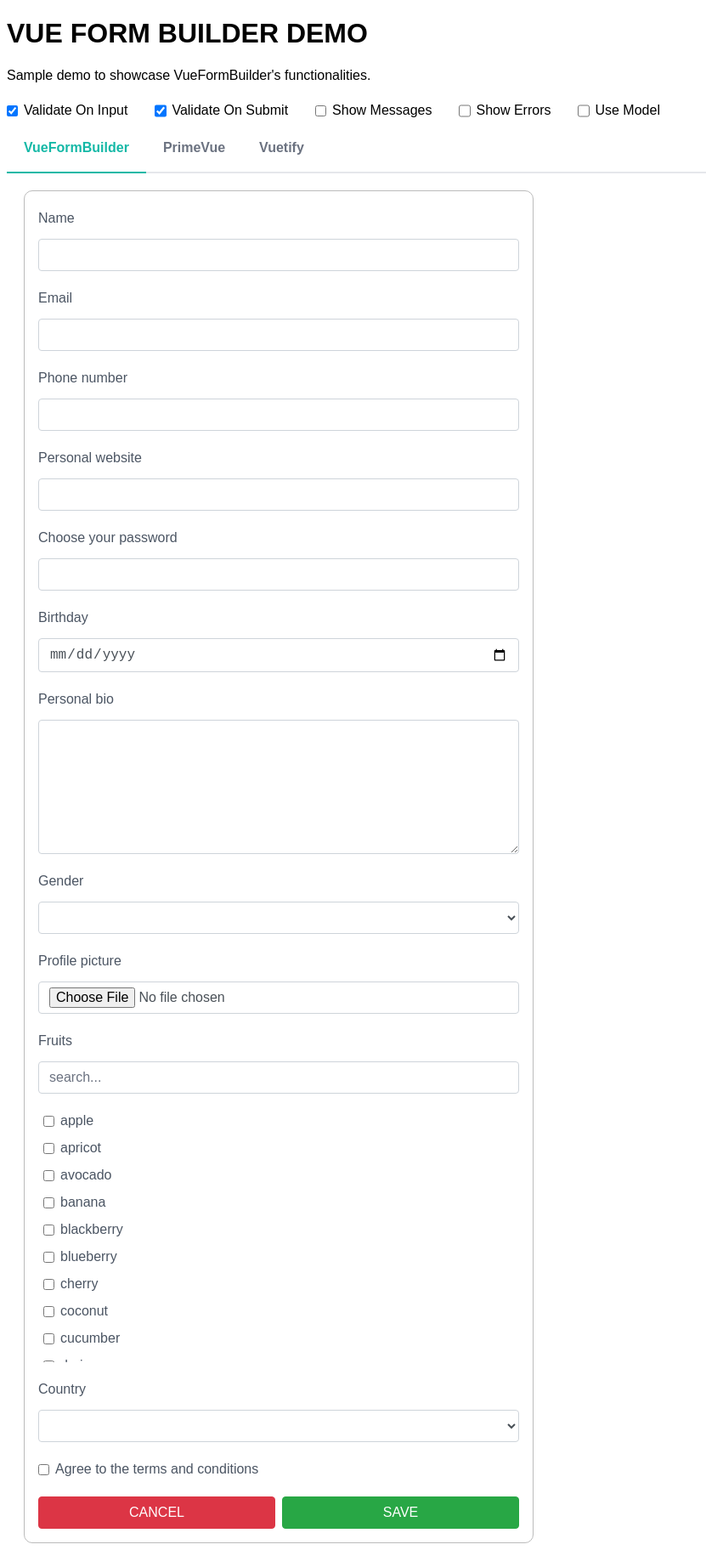
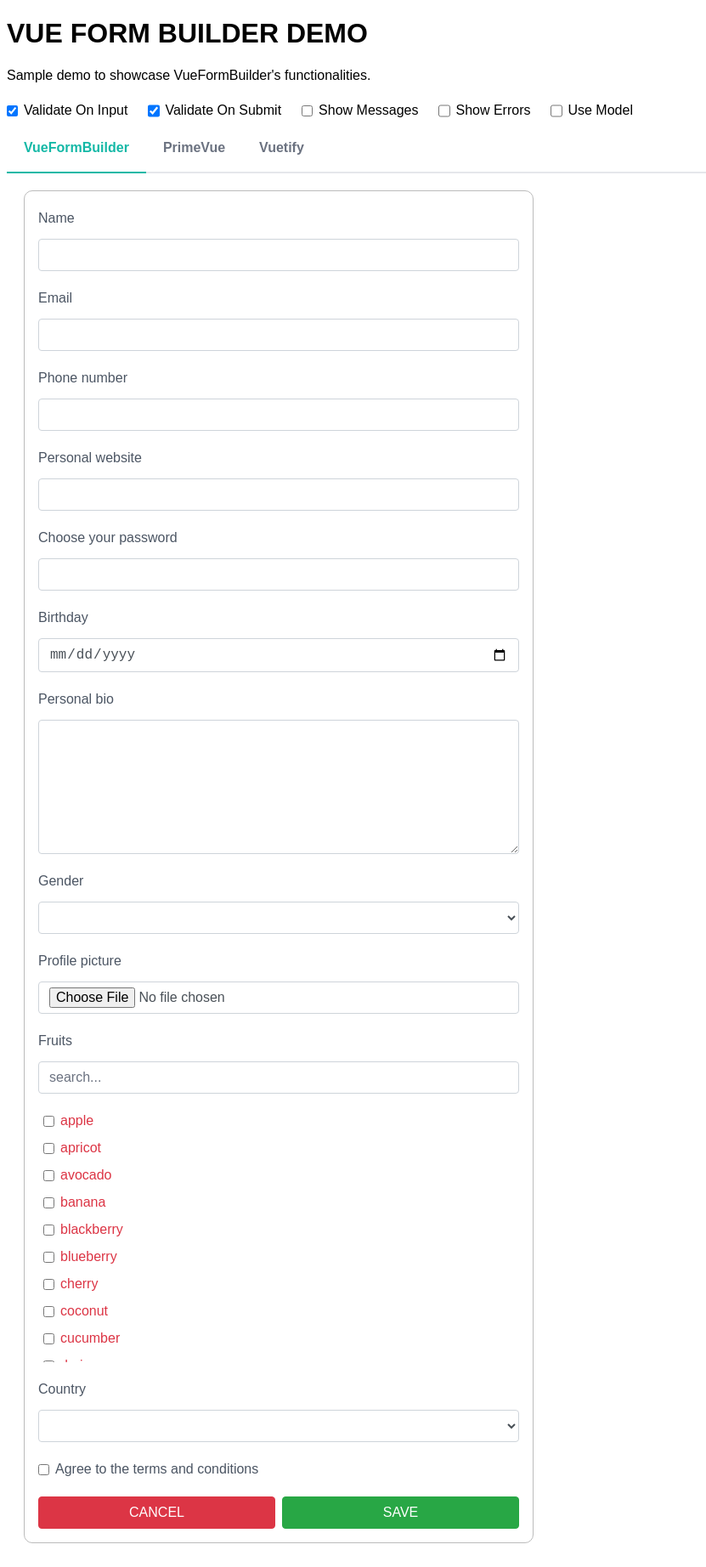
Before and after one commit to uwla/vue-form-builder, a Vue app: page / in a window 1280 px wide. Shown: the whole page at 85% size, without its empty margins (0-831 px from the left). Built offline with nearby package versions, Linux system fonts and the light colour scheme; a web font is replaced by a local one.

Commit message:
feat: improve VfbTags UI + add insensitive search

```diff
--- /dev/null
+++ b/src/components/VfbTags.css
@@ -0,0 +1,20 @@
+.vfb-tag {
+    border-radius: 5px;
+    border: 1px solid #000;
+    background-color: #ddd;
+    cursor: pointer;
+    display: flex;
+    align-items: center;
+    padding: 4px 4px 4px 6px;
+    gap: 4px;
+}
+
+.vfb-tag-x {
+    border: 1px solid #000;
+    padding: 0 4px;
+    border-radius: 4px;
+}
+
+.vfb-tag-x:hover {
+    background-color: #bbb;
+}
--- a/src/components/VfbTags.ts
+++ b/src/components/VfbTags.ts
@@ -7,11 +7,22 @@ export default defineComponent({
             query: "",
         }
     },
+    computed: {
+        searchResults() {
+            const values = this.modelValue as string[];
+            const query = this.query.toLowerCase();
+            return (this.options as any[]).filter((option: any) => {
+                const value = option.value;
+                const text = option.text.toLowerCase();
+                return text.includes(query) && ! values.includes(value);
+            })
+        }
+    },
     methods: {
         handleInput(e : any) {
             let target = e.target
             let value = target.value
-            let newChecked = [...this.modelValue]
+            let newChecked = [...this.modelValue as string[]]
             if (newChecked.includes(value))
                 newChecked = newChecked.filter(v => v !== value)
             else
@@ -19,14 +30,23 @@ export default defineComponent({
             this.$emit('update:modelValue', newChecked)
         },
         removeTag(tag: string) {
-            const newChecked = this.modelValue.filter((x: string) => x !== tag);
+            const newChecked = (this.modelValue as string[]).filter((x: string) => x !== tag);
             this.$emit('update:modelValue', newChecked)
         },
     },
-    props: [
-        'options',
-        'modelValue',
-        'state',
-        'placeholder',
-    ]
+    props: {
+        options: Array,
+        modelValue: Array,
+        state: Boolean,
+        id: String,
+        name: String,
+        placeholder: {
+            type: String,
+            default: "search..."
+        },
+        emptyResults: {
+            type: String,
+            default: "0 items matching the search..."
+        },
+    }
 })
--- a/src/components/VfbTags.vue
+++ b/src/components/VfbTags.vue
@@ -2,29 +2,33 @@
     <div class="vfb-tags">
         <div class="vfb-group">
             <input
+                v-model="query"
+                :id="id"
+                :placeholder="placeholder"
                 class="vfb-input"
-                v-model="query"
-                :placeholder="placeholder || 'search...'"
                 type="text"
             >
         </div>
         <div class="vfb-group vfb-buttons" v-show="modelValue.length">
             <button
-                class="btn btn-success"
+                class="vfb-tag"
                 v-for="(value) in modelValue" :key="value"
                 @click="removeTag(value)"
             >
-                {{ value}}
+                <span> {{ value}} </span>
+                <span class="vfb-tag-x">x</span>
             </button>
         </div>
-        <ul
+        <div v-if="searchResults.length == 0">
+            <span>0 items matching search query...</span>
+        </div>
+        <ul v-else
+            :class="{ 'invalid': state === false, 'valid': state === true }"
             class="vfb-checkboxes"
-            :class="{ 'invalid': state === false, 'valid': state === true }"
         >
             <li
-                v-for="(option, i) in options"
-                v-show="option.text.includes(query) && !modelValue.includes(option.value)"
-                :key="i"
+                v-for="(option, i) in searchResults"
+                :key="option.value"
             >
                 <input
                     type="checkbox"
@@ -43,3 +47,4 @@
     </div>
 </template>
 <script src="./VfbTags.ts" lang="ts"></script>
+<style src="./VfbTags.css"></style>
--- a/src/demo/App.vue
+++ b/src/demo/App.vue
@@ -186,11 +186,15 @@ export default defineComponent({
 <style>
 #options {
     display: flex;
-    gap: 2em;
+    gap: .25em 1.5em;
+    flex-wrap: wrap;
 }
 
 #options .vfb-group {
     margin-bottom: 0;
+    display: flex;
+    flex-wrap: nowrap;
+    flex-direction: row-reverse;
 }
 
 #demo form {
```
